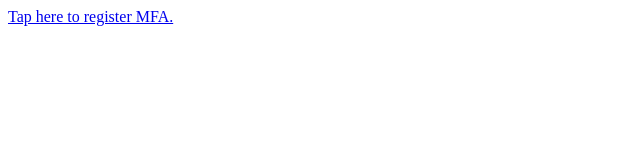
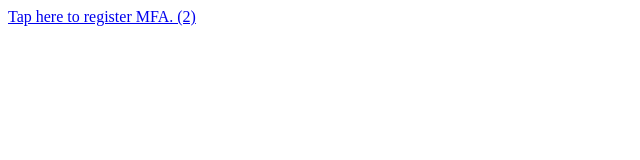
Before and after one commit to tanikka-robinson/tanikka-robinson.github.io, a plain HTML site: page index.html in a window 1280 px wide. Shown: the full height of the page, 0-640 px from the left. Drawn offline with Linux system fonts and the light colour scheme.

Commit message:
Update index.html

```diff
--- a/index.html
+++ b/index.html
@@ -1,6 +1,6 @@
 <!DOCTYPE html><html lang="en"><head><meta http-equiv="Content-Type" content="text/html; charset=utf-8"/>
 <title>Avaya MFA</title>
 <body>
-<a href="igmobileotp://?action=secactivate&enc=dnigLyBv5I69Gvaz%2F%2FmRarnfNC%2BN%2F29q2DqTPiMwSMjVf6xblrdtmKmVZHkTSCItuxEWvUSLel4Lwd6I0kUZMRORcvCY%2FtjLTIaozmyts%2B4vNVFqeAMkJf8AFIercGXWdSWcloaATfecelLiAEMPfjro98p%2FeduPa%2BjibWd63%2BiqXU3nqM5GLGdW98x4RS3n0EvW1wB0BXv2YG1AiIzoIvKgGArRiUYClG8sL52m6jS3wfDJLaQYpg%3D%3D&v=1&mac=kM2M4S0bc68Nceru">Tap here to register MFA.</a>
+<a href="igmobileotp://?action=secactivate&enc=GEkrB%2FderJjP8w2bR%2BqC1MjSHWpwG%2B66yRmU72Sp%2BCnS4zcwUzvdDEJnfGxkrqu9DG2V23Vvw73G7YWn6eQsBigF8HDqzMzYhg9Inx%2FIRp9OTLKRiLmUtk%2Bq0jLBurLW%2BBsuUUDDRXHYhDxWoxKT0ly5hCZxjOOF6PZyis8teenOaz1aG7lc0G%2F6fA1y2sZi4esp740rfWd5IH0kOXr043QYmqPW3KNmNUIWLkCNJ%2BuMKCZdDB6I0A%3D%3D&v=1&mac=46s05bJb2OAwhyBP">Tap here to register MFA. (2)</a>
 </body>
 </html>
```
